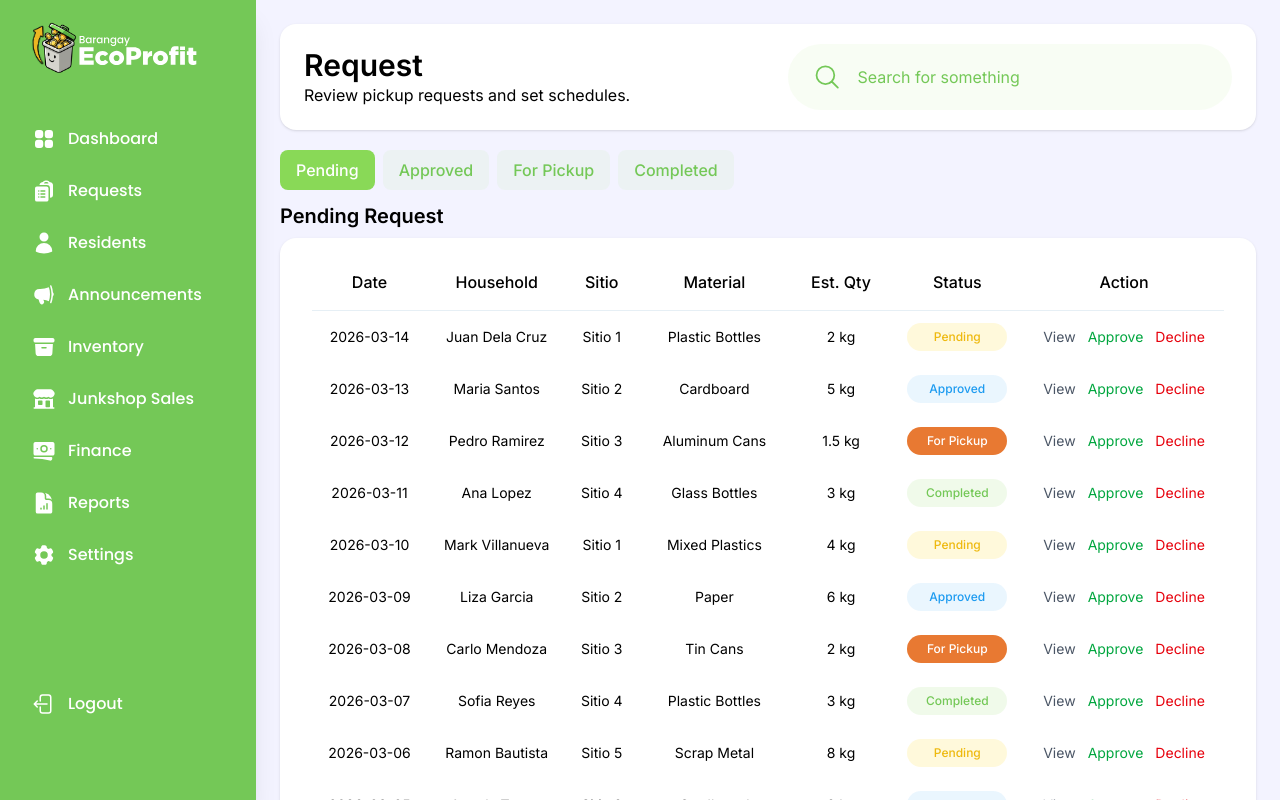
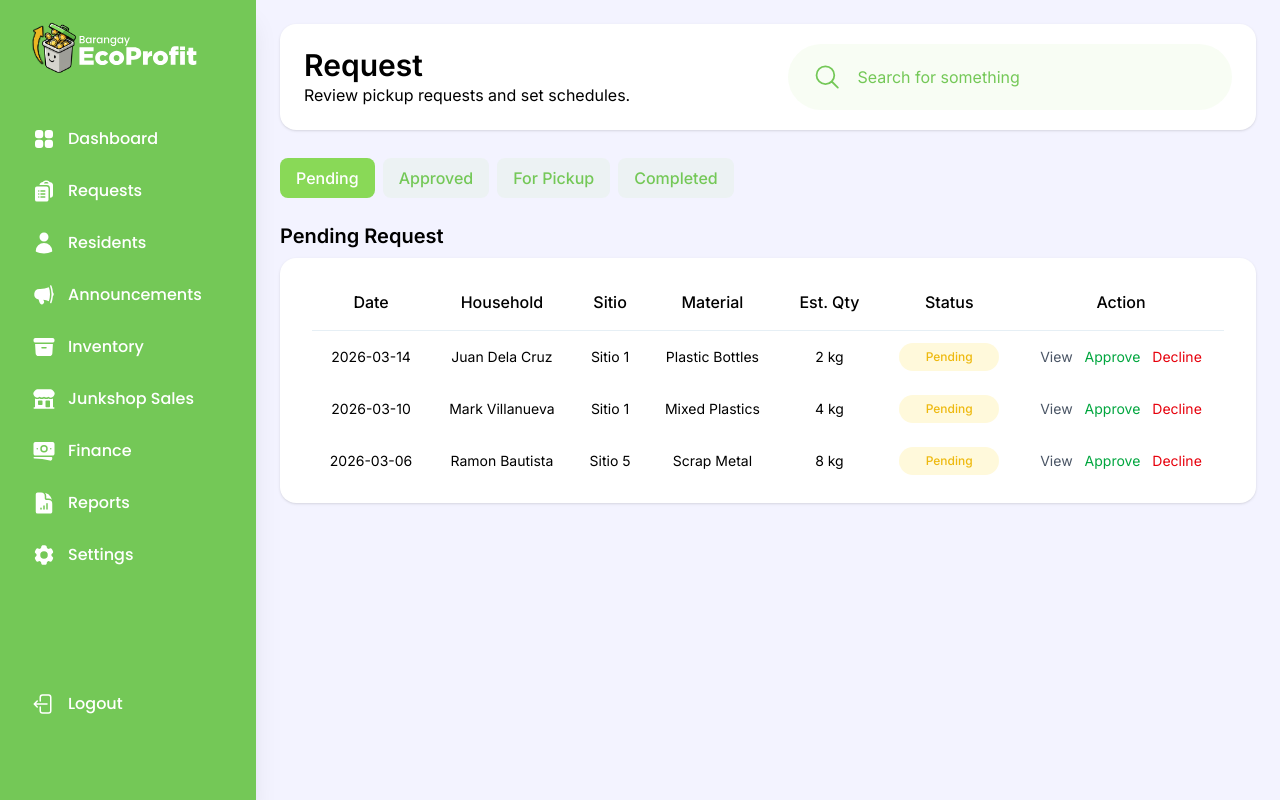
Before and after one commit to kentvillalun/ecoprofit, a Next.js app in the folder frontend/: page /collection-requests in a window 1280 px wide. Built offline with nearby package versions, Linux system fonts and the light colour scheme.

Commit message:
Implemented filter function in the pending request table

```diff
--- a/frontend/src/app/(barangay)/collection-requests/page.jsx
+++ b/frontend/src/app/(barangay)/collection-requests/page.jsx
@@ -30,13 +30,13 @@ export default function CollectionRequests() {
   return (
     <Page>
       <BarangayTopBar title="Collection Requests" />
-      <PageContent className="bg-[#F3F3FF]! md:pl-70 md:p-6 md:gap-5">
+      <PageContent className="bg-[#F3F3FF]! md:pl-70 md:p-6 md:gap-7">
         <BarangayHeaderCard
           title={"Request"}
           subtitle={"Review pickup requests and set schedules."}
         />
         <SearchInput />
-        <div className="flex flex-col">
+        <div className="flex flex-col gap-3">
           <StatusChip
             STATUS_TABS={STATUS_TABS}
             currentTab={currentTab}
--- a/frontend/src/app/globals.css
+++ b/frontend/src/app/globals.css
@@ -4,3 +4,8 @@
     --color-primary: #49B02D;
 
 }
+
+.sidebar {
+    scrollbar-width: thin;
+    scrollbar-color: #00800020 transparent;
+}
--- a/frontend/src/components/navigation/Sidebar.jsx
+++ b/frontend/src/components/navigation/Sidebar.jsx
@@ -73,7 +73,7 @@ export const Sidebar = () => {
 
   return (
     <aside
-      className={`w-64 h-screen flex flex-col justify-between bg-[#74C857] fixed top-0 text-white left-0 z-10 md:shadow-xl ${poppins.className} overflow-y-auto`}
+      className={`w-64 h-screen flex flex-col justify-between bg-[#74C857] fixed top-0 text-white left-0 z-10 md:shadow-xl ${poppins.className} overflow-y-auto sidebar`}
     >
       <div className="p-4 flex flex-col gap-4 lg:gap-9">
         <div className="flex flex-row justify-between items-center">
--- a/frontend/src/components/requests/RequestTable.jsx
+++ b/frontend/src/components/requests/RequestTable.jsx
@@ -46,6 +46,10 @@ export const RequestTable = ({ mockRequests, status }) => {
 
   const columns = tableConfig[status];
 
+
+  const pendingRequest = mockRequests.filter(req => req.status === "Pending")
+
+//   po;ish styling data rows
   return (
     <Card className={`${inter.className} hidden md:flex px-8  overflow-x-auto`}>
       <table className="w-full text-sm border-collapse text-nowrap">
@@ -59,8 +63,8 @@ export const RequestTable = ({ mockRequests, status }) => {
           </tr>
         </thead>
         <tbody className="">
-          {mockRequests.map((req) => (
-            <tr className="  text-center" key={req.id}>
+          {pendingRequest.map((req) => (
+            <tr className="text-center hover:bg-[#f8f8f8] transition-all transform " key={req.id}>
               {columns.map((col) => (
                 <td key={col.header} className="p-3">
                   {col.render(req)}
```
